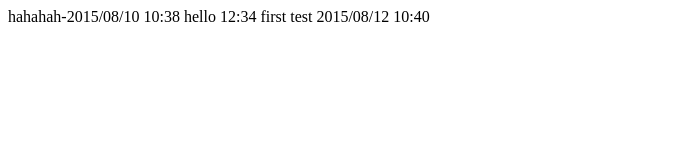
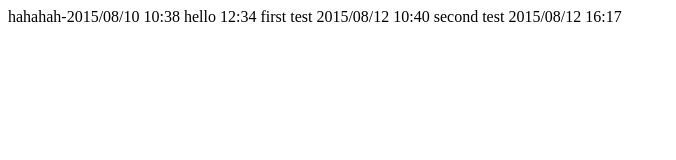
Before and after one commit to luanchuanmalu/yangtest, a plain HTML site: page website/index.html in a window 1280 px wide. Shown: the whole page, without its empty margins (0-676 px from the left). Drawn offline with Linux system fonts and the light colour scheme.

Commit message:
201508121618

```diff
--- a/website/index.html
+++ b/website/index.html
@@ -16,6 +16,8 @@
 
 		first test 2015/08/12 10:40
 
+		second test 2015/08/12 16:17
+
 
 	</body>
 </html>
```
